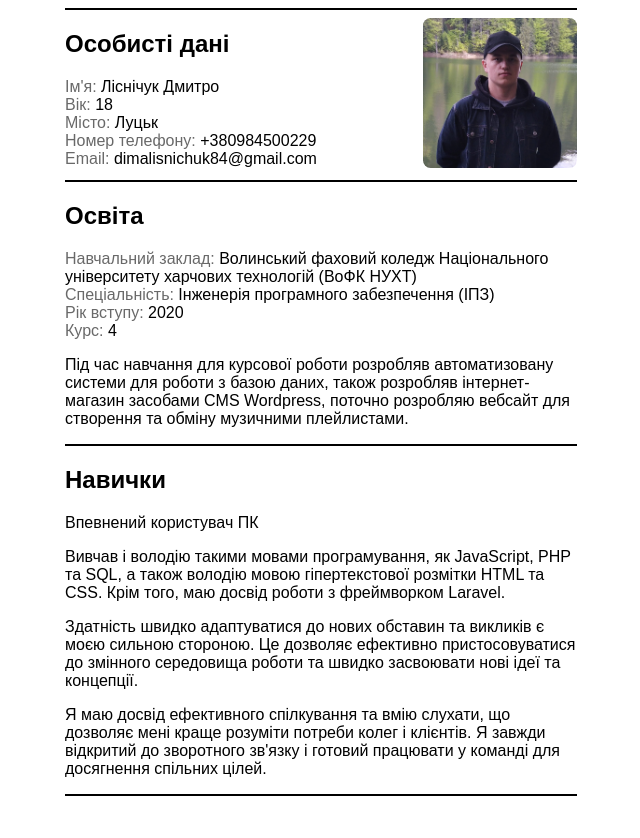
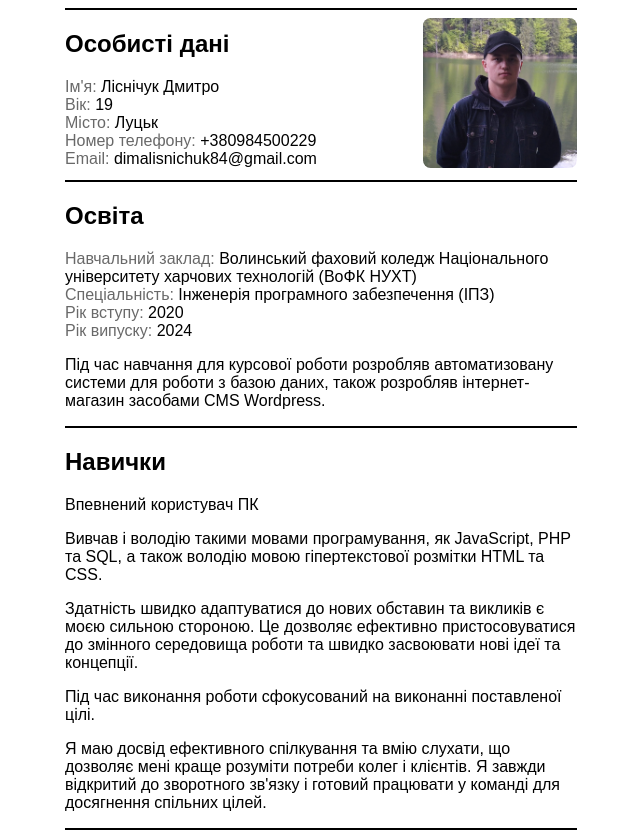
Before and after one commit to DimaLisnichuk/resume, a plain HTML site: page index.html in a window 1280 px wide. Shown: the whole page, without its empty margins (319-959 px from the left). Before the commit the page ends 804 px from the top, so only its background shows below. Drawn offline with Linux system fonts and the light colour scheme.

Commit message:
Update index.html

```diff
--- a/index.html
+++ b/index.html
@@ -13,7 +13,7 @@
         <h2>Особисті дані</h2>
         <ul>
           <li><span class="graytext">Ім'я: </span>Ліснічук Дмитро</li>
-          <li><span class="graytext">Вік: </span>18</li>
+          <li><span class="graytext">Вік: </span>19</li>
           <li><span class="graytext">Місто: </span>Луцьк</li>
           <li><span class="graytext">Номер телефону: </span>+380984500229</li>
           <li><span class="graytext">Email: </span>dimalisnichuk84@gmail.com</li>
@@ -33,23 +33,24 @@
             </li>
           <li><span class="graytext">Спеціальність: </span>Інженерія програмного забезпечення (ІПЗ)</li>
           <li><span class="graytext">Рік вступу: </span>2020</li>
-          <li><span class="graytext">Курс: </span>4</li>
+          <li><span class="graytext">Рік випуску: </span>2024</li>
+
         </ul>
         <p>Під час навчання для курсової роботи розробляв автоматизовану системи
             для роботи з базою даних, також розробляв інтернет-магазин засобами
-            CMS Wordpress, поточно розробляю вебсайт для створення та обміну
-            музичними плейлистами.</p>
+            CMS Wordpress.</p>
     </div>
     <div>
       <hr>
         <h2>Навички</h2>
         <p>Впевнений користувач ПК</p>
         <p>Вивчав і володію такими мовами програмування, як JavaScript, PHP та SQL,
-          а також володію мовою гіпертекстової розмітки HTML та CSS. Крім того,
-          маю досвід роботи з фреймворком Laravel.</p>
+          а також володію мовою гіпертекстової розмітки HTML та CSS.</p>
         <p>Здатність швидко адаптуватися до нових обставин та викликів є моєю
           сильною стороною. Це дозволяє ефективно пристосовуватися до змінного
           середовища роботи та швидко засвоювати нові ідеї та концепції.
+         </p>
+         <p>Під час виконання роботи сфокусований на виконанні поставленої цілі.
           </p>
         <p>Я маю досвід ефективного спілкування та вмію слухати, що дозволяє мені
           краще розуміти потреби колег і клієнтів. Я завжди відкритий до
```
